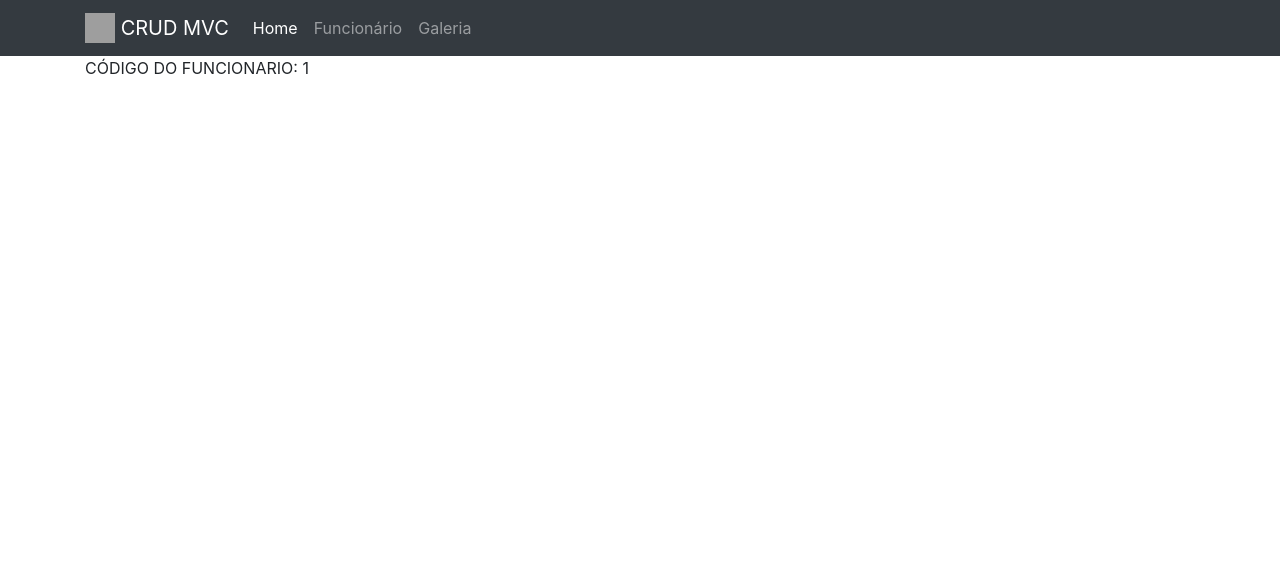
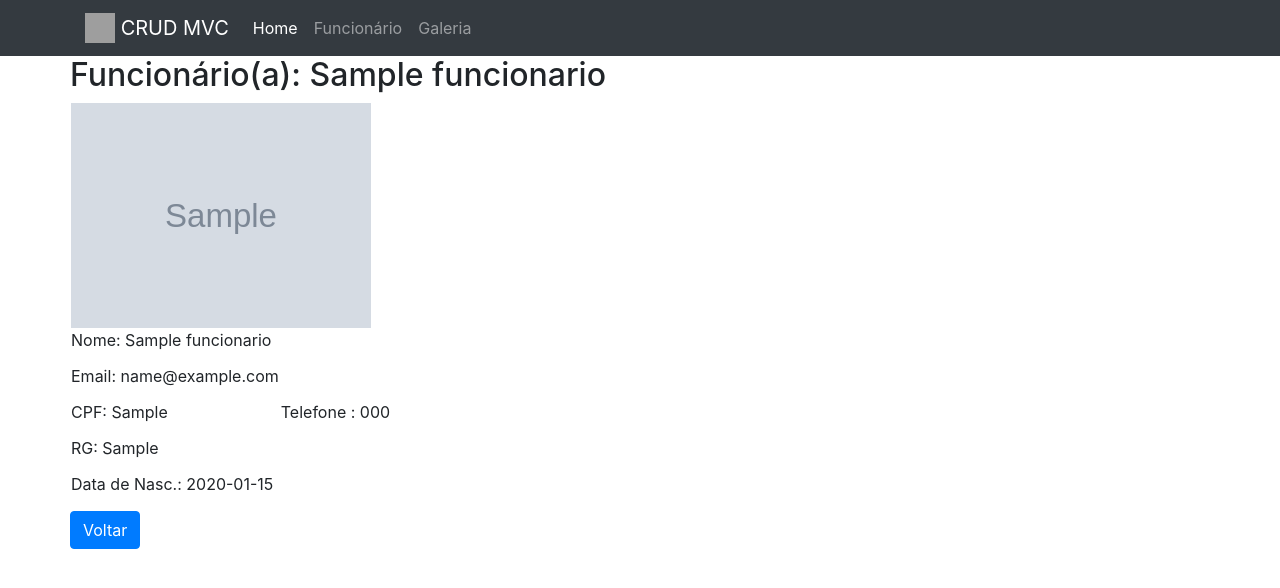
Before and after one commit to a124fr/crud_mvc, a PHP site: page /crud_mvc/funcionario/exibe/1 in a window 1280 px wide. Shown: the top 588 px of the page. Run offline with PHP 8.4, Linux system fonts and the light colour scheme; tables that the repository leaves empty hold one stand-in row (values such as "Sample post"); grey boxes marked "Sample" are stand-in pictures; grey boxes are pictures that could not be loaded.

Commit message:
construção funcionalidade de funcionário página detalhes

```diff
--- a/controllers/FuncionarioController.php
+++ b/controllers/FuncionarioController.php
@@ -116,8 +116,12 @@ class FuncionarioController extends Controller
     public function exibe($codigo)
     {
         $array = [
-            'codigo' => $codigo
+            'codigo' => $codigo,
+            'func' => []
         ];
+
+        $funcionario = new Funcionario();
+        $array['func'] = $funcionario->pesquisarFuncionarioPorId($codigo);
 
         $this->loadTemplate('funcionario_detalhes', $array);
     }
--- a/models/Funcionario.php
+++ b/models/Funcionario.php
@@ -8,10 +8,26 @@ class Funcionario extends Model
         $resultado = $this->db->query("SELECT codigo_func, nome_completo, cpf, rg, data_nascimento, foto FROM funcionario");
 
         if($resultado && $resultado->rowCount() > 0) {
-            $lista_funcs = $resultado->fetchAll();
+            $lista_funcs = $resultado->fetchAll(PDO::FETCH_ASSOC);
         }
 
         return $lista_funcs;
+    }
+
+    public function pesquisarFuncionarioPorId($id)
+    {
+        $func = array();
+        $sql = $this->db->prepare("SELECT codigo_func, primeiro_nome, nome_completo, email, cpf, rg, data_nascimento, foto FROM funcionario WHERE codigo_func = :codigo_func");
+        $sql->bindValue(':codigo_func', $id);
+        $sql->execute();
+
+        if($sql && $sql->rowCount() > 0) {
+            $func = $sql->fetch(PDO::FETCH_ASSOC);
+            $sql = $this->db->query("SELECT codigo_tel, tel_contato FROM telefone WHERE Funcionario_codigo_func = '$id'");
+            $func['telefones'] = $sql->fetchAll(PDO::FETCH_ASSOC);
+        }
+
+        return $func;
     }
 
     public function cadastrar(array $func)
--- a/views/funcionario_detalhes.php
+++ b/views/funcionario_detalhes.php
@@ -1,3 +1,30 @@
-<?php
-
-echo "CÓDIGO DO FUNCIONARIO: ".$codigo;
+<div class="row">
+    <h2>Funcionário(a): <?=$func['primeiro_nome'];?></h2>
+</div>
+<div class="row">
+    <table>
+        <tr>
+            <td colspan="2">
+                <img src="<?=BASE_URL.'assets/images/funcionarios/'.$func['foto'];?>" width="300" alt="" />
+            </td>
+        </tr>
+        <tr>
+            <td>
+                <p><span>Nome</span>: <?=$func['nome_completo'];?></p>
+                <p><span>Email</span>: <?=$func['email'];?></p>
+                <p><span>CPF</span>: <?=$func['cpf'];?></p>
+                <p><span>RG</span>: <?=$func['rg'];?></p>
+                <p><span>Data de Nasc.</span>: <?=$func['data_nascimento'];?></p>
+            </td>
+            <td>
+                <?php foreach($func['telefones'] as $tel):?>
+                    <p><span>Telefone </span>: <?=$tel['tel_contato'];?></p>
+                <?php endforeach;?>
+                <p></p>
+            </td>
+        </tr>
+    </table>
+</div>
+<div  class="row">
+    <a href="<?=BASE_URL;?>funcionario" class="btn btn-primary">Voltar</a>
+</div>
```
